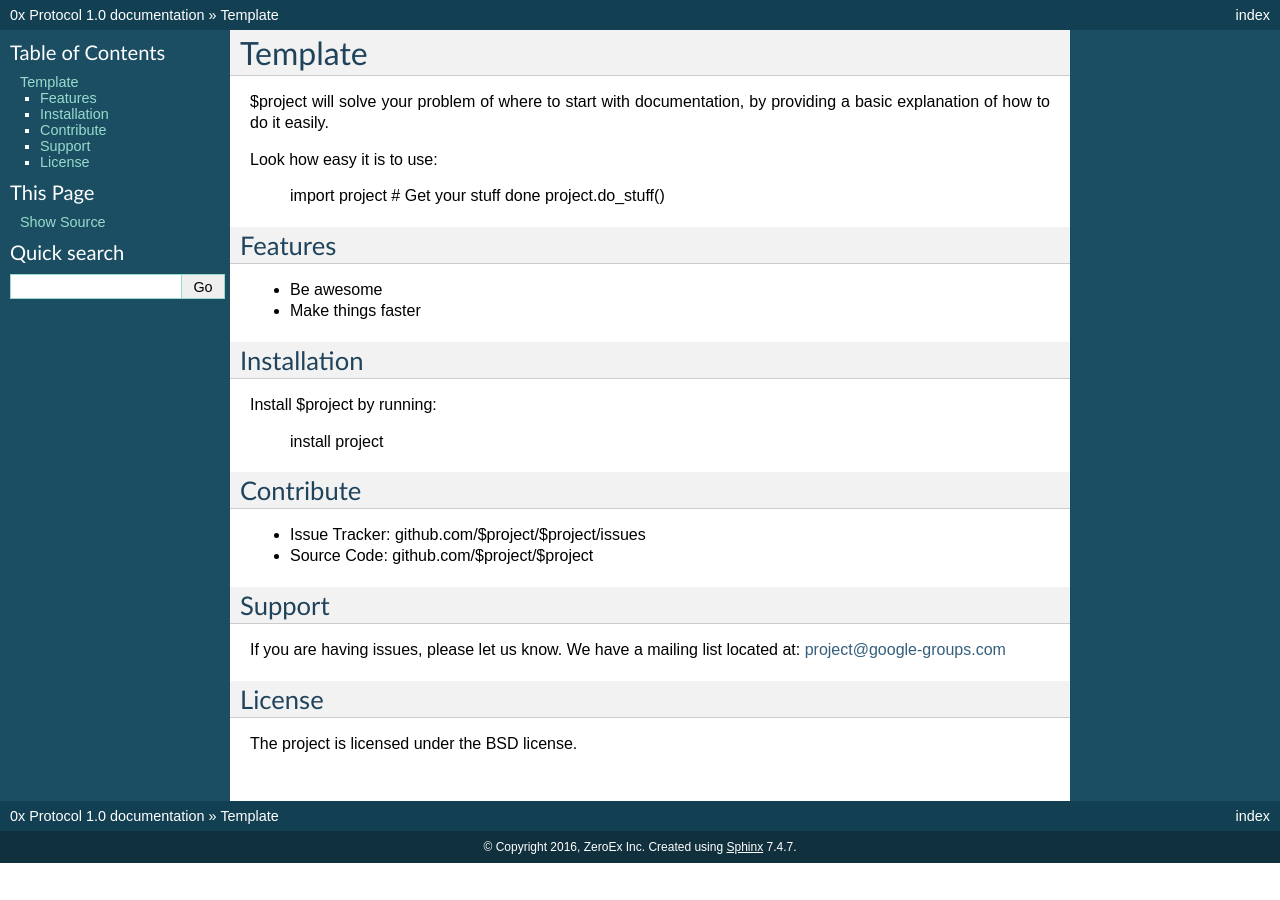
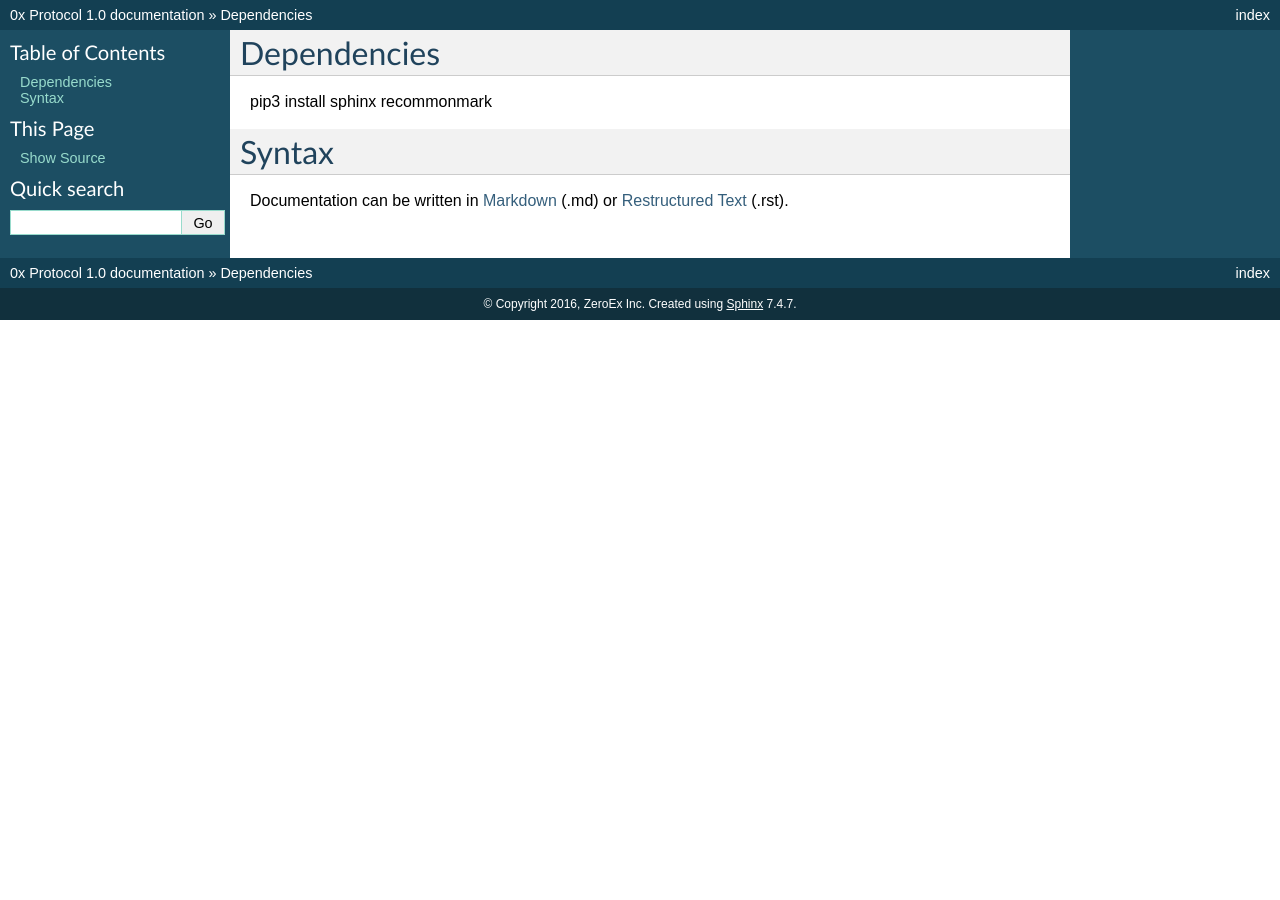
Before and after one commit to hysz/protocol-specs, a Sphinx documentation site: the page built from docs/readme.rst, in a window 1280 px wide. Built offline with Sphinx 7.4.7, drawn with Linux system fonts in a browser that asks for light colours.

Commit message:
Updated README

```diff
--- a/README.rst
+++ b/README.rst
@@ -1,41 +1,10 @@
-Template
-========
+Dependencies
+============
+pip3 install sphinx recommonmark
 
-$project will solve your problem of where to start with documentation,
-by providing a basic explanation of how to do it easily.
+Syntax
+============
+.. _Markdown: https://en.wikipedia.org/wiki/Markdown
+.. _Restructured Text: https://en.wikipedia.org/wiki/ReStructuredText
 
-Look how easy it is to use:
-
-    import project
-    # Get your stuff done
-    project.do_stuff()
-
-Features
---------
-
-- Be awesome
-- Make things faster
-
-Installation
-------------
-
-Install $project by running:
-
-    install project
-
-Contribute
-----------
-
-- Issue Tracker: github.com/$project/$project/issues
-- Source Code: github.com/$project/$project
-
-Support
--------
-
-If you are having issues, please let us know.
-We have a mailing list located at: project@google-groups.com
-
-License
--------
-
-The project is licensed under the BSD license.
+Documentation can be written in `Markdown`_ (.md) or `Restructured Text`_ (.rst).
--- a/docs/basics/allowances.rst
+++ b/docs/basics/allowances.rst
@@ -2,8 +2,11 @@
 Allowances
 ###############################
 
+.. _Allowance Target Address: https://github.com/0xProject/protocol/blob/development/packages/contract-addresses/addresses.json#L40
+
 After the official release, allowances will be set directly on the Exchange V4 Proxy contract.
-Presently, while we are in beta, allowances should be set on the [Allowance Target](https://github.com/0xProject/protocol/blob/development/packages/contract-addresses/addresses.json#L40).
+Presently, while we are in beta, allowances should be set on the `Allowance Target Address`_.
+
 The motivation for eliminating the separate Allowance Target in the official release is
 to reduce transaction costs. Depending on the operational overhead for our integrators,
 we may support allowances on both the Exchange V4 & the Allowance Target after the officual relase.
--- a/docs/conf.py
+++ b/docs/conf.py
@@ -34,7 +34,11 @@
 templates_path = ['_templates']
 
 # The suffix of source filenames.
-source_suffix = '.rst'
+source_suffix = {
+    '.rst': 'restructuredtext',
+    '.txt': 'markdown',
+    '.md': 'markdown',
+}
 
 # The encoding of source files.
 #source_encoding = 'utf-8-sig'
```
